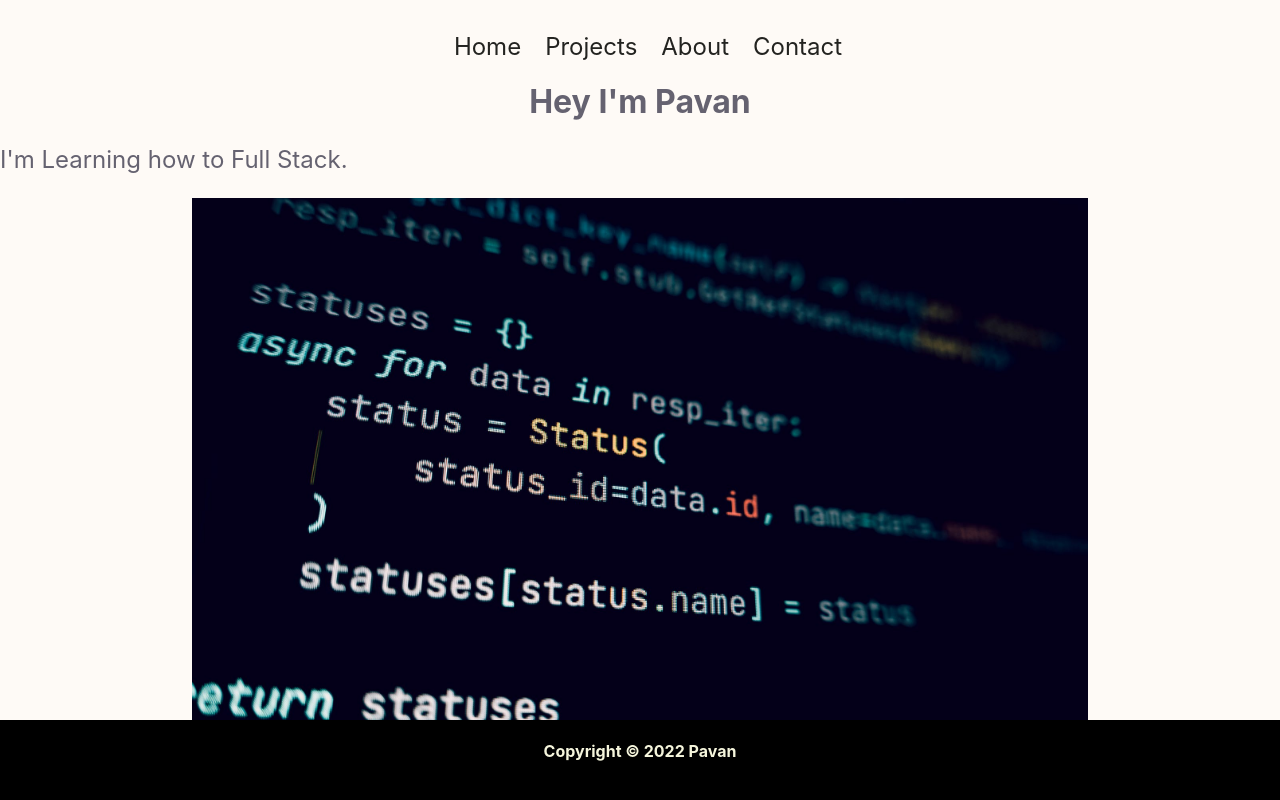
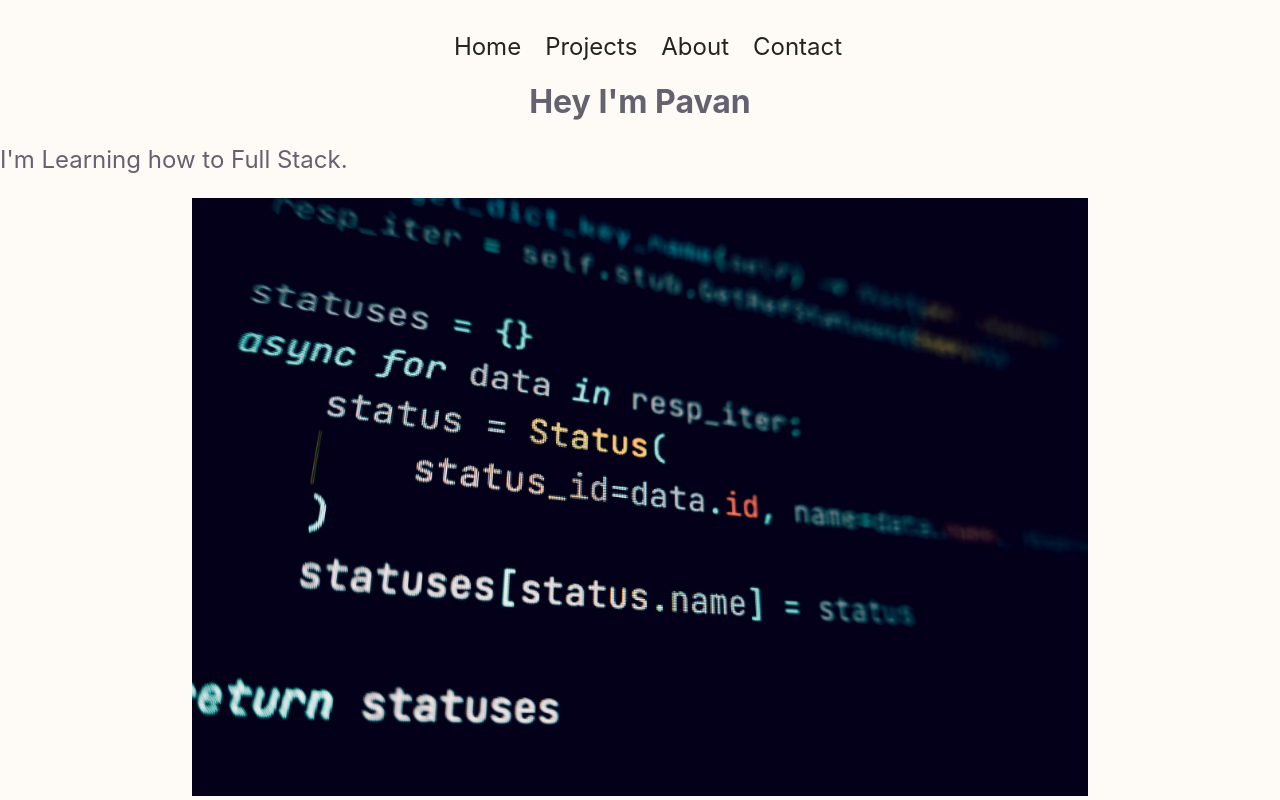
Before and after one commit to Punjabi2021/Portfolio, a React (Create React App) app: page / in a window 1280 px wide. Shown: the top 800 px of the page. Built offline with nearby package versions, Linux system fonts and the light colour scheme.

Commit message:
finished the footer

```diff
--- a/src/Routes/About.css
+++ b/src/Routes/About.css
@@ -9,7 +9,6 @@ p {
 }
 .PavanPhoto {
     width: 50%;
-    margin-bottom: 20%;
 }
 .PavanPhoto img {
     width: 80%;
@@ -18,11 +17,11 @@ p {
     width: 50%;
     margin-left: auto;
     margin-right: 2rem;
-    margin-bottom: 60%;
+
 }
 .AboutContainer {
 width: 100%;
 display: flex;
 justify-content: space-evenly;
-margin-bottom: 20%;
+
 }
--- a/src/components/Footer.css
+++ b/src/components/Footer.css
@@ -1,10 +1,12 @@
 .footer {
     background-color:black;
     margin: 0 auto;
-    position: absolute;
+    display: flex;
+    justify-content: center;
     width: 100%;
     height: 5rem;
     bottom: 0;
+    margin-top: 20%;
 }
 h4 {
     color: beige;
```
